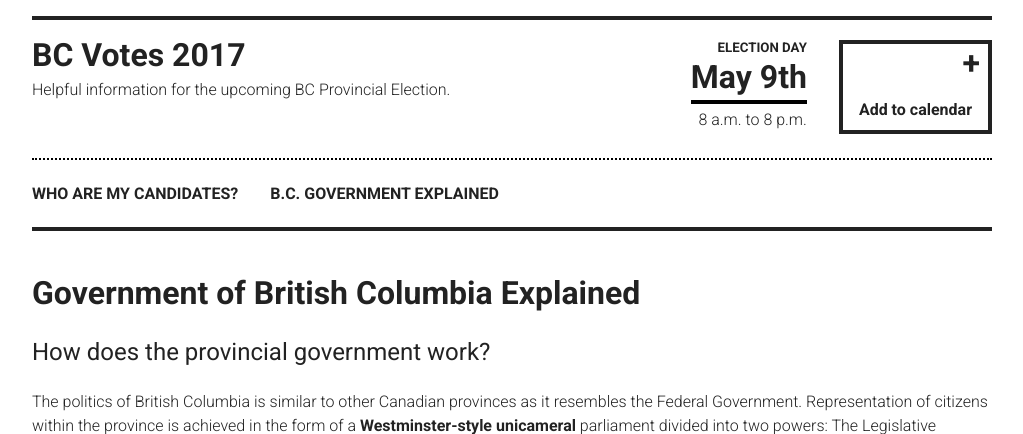
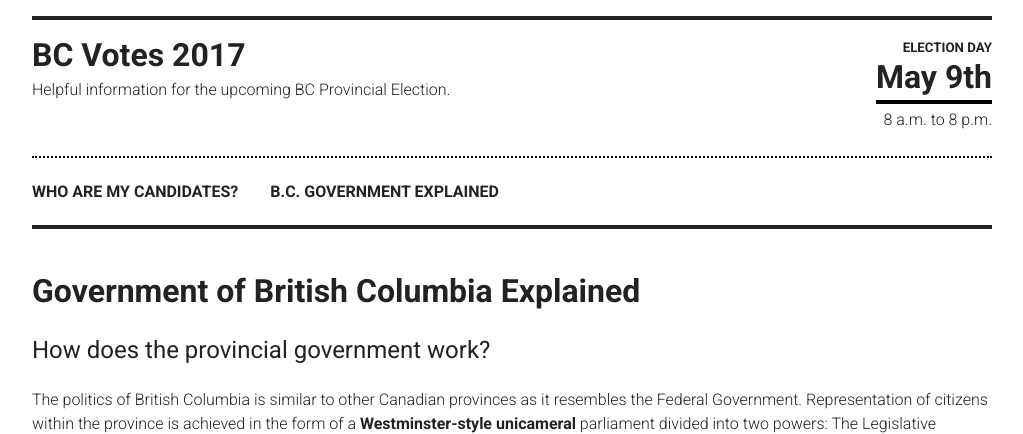
Before and after one commit to masterxyth/bcvotes, a Flask app: page /bc-politics-explained-easy/ in a window 1280 px wide. Shown: the top 434 px of the page, without its empty margins (128-1151 px from the left). Run offline with Flask 2, Linux system fonts and the light colour scheme.

Commit message:
hide calendar for now

```diff
--- a/static/style.css
+++ b/static/style.css
@@ -115,12 +115,16 @@ header {
 
 .votedate {
   grid-area: votedate;
+  /*Temporary margin for hidden calendar*/
+  margin-right: -2em;
 }
 
 .calendar {
   grid-area: calendar;
   text-align: right;
   border: 4px solid #222;
+/*hide calendar for now*/
+  display: none;
 }
 
 .calendar #plus {
```
